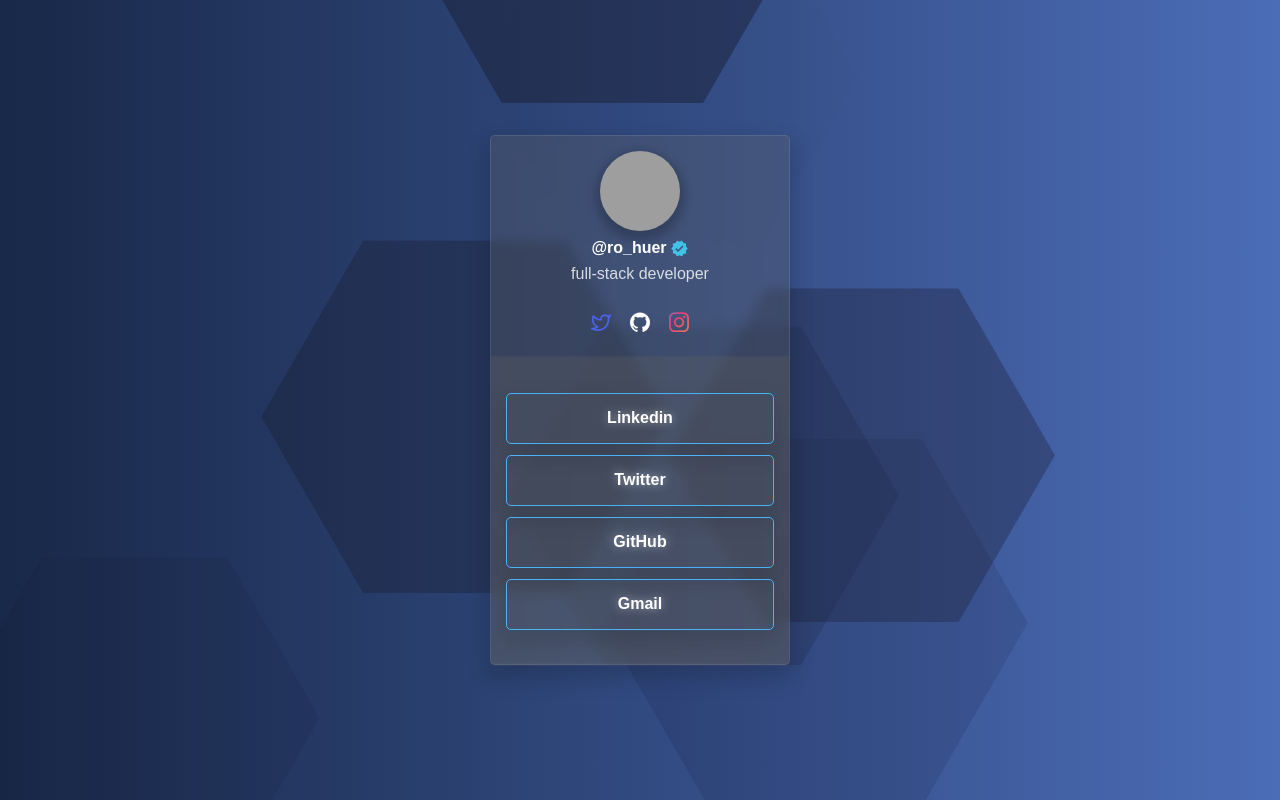
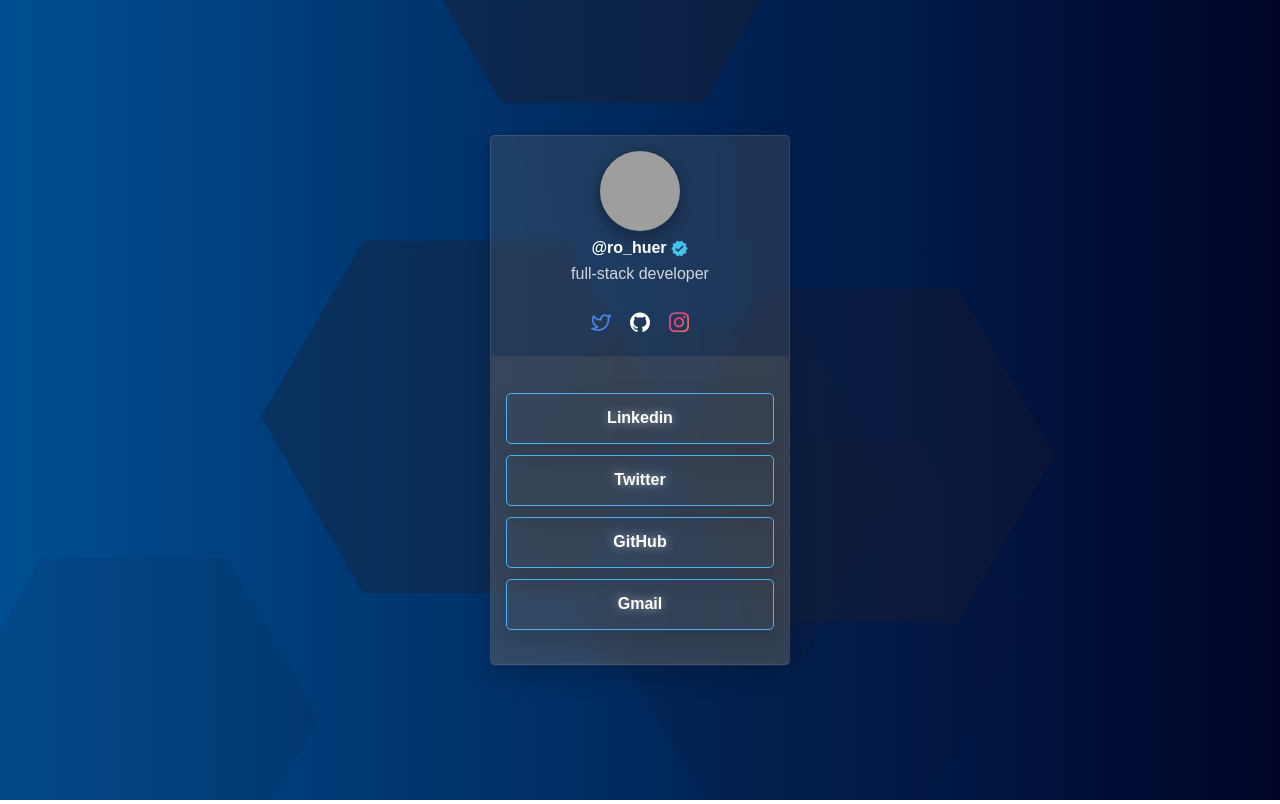
Before and after one commit to HuerRome/presentation-card, a plain HTML site: page index.html in a window 1280 px wide. Drawn offline with Linux system fonts and the light colour scheme; grey boxes are pictures that could not be loaded; files whose address does not match are found by name.

Commit message:
change de color

```diff
--- a/style.css
+++ b/style.css
@@ -29,13 +29,6 @@
     background: -webkit-linear-gradient(to right, #004e92, #000428);  /* Chrome 10-25, Safari 5.1-6 */
     background: linear-gradient(to right, #004e92, #000428); /* W3C, IE 10+/ Edge, Firefox 16+, Chrome 26+, Opera 12+, Safari 7+ */
 
-    background: #000046;  /* fallback for old browsers */
-    background: -webkit-linear-gradient(to right, #1CB5E0, #000046);  /* Chrome 10-25, Safari 5.1-6 */
-    background: linear-gradient(to right, #1CB5E0, #000046); /* W3C, IE 10+/ Edge, Firefox 16+, Chrome 26+, Opera 12+, Safari 7+ */
-
-    background: #4b6cb7;  /* fallback for old browsers */
-    background: -webkit-linear-gradient(to right, #182848, #4b6cb7);  /* Chrome 10-25, Safari 5.1-6 */
-    background: linear-gradient(to right, #182848, #4b6cb7); /* W3C, IE 10+/ Edge, Firefox 16+, Chrome 26+, Opera 12+, Safari 7+ */
 
 }
 
@@ -102,7 +95,7 @@
 
 /*-----------------texto con animación-----------------*/
 .icon-twitter{
-    color: #4c64ec;
+    color: #4c84ec;
 }
 
 .icon-instagram{
```
